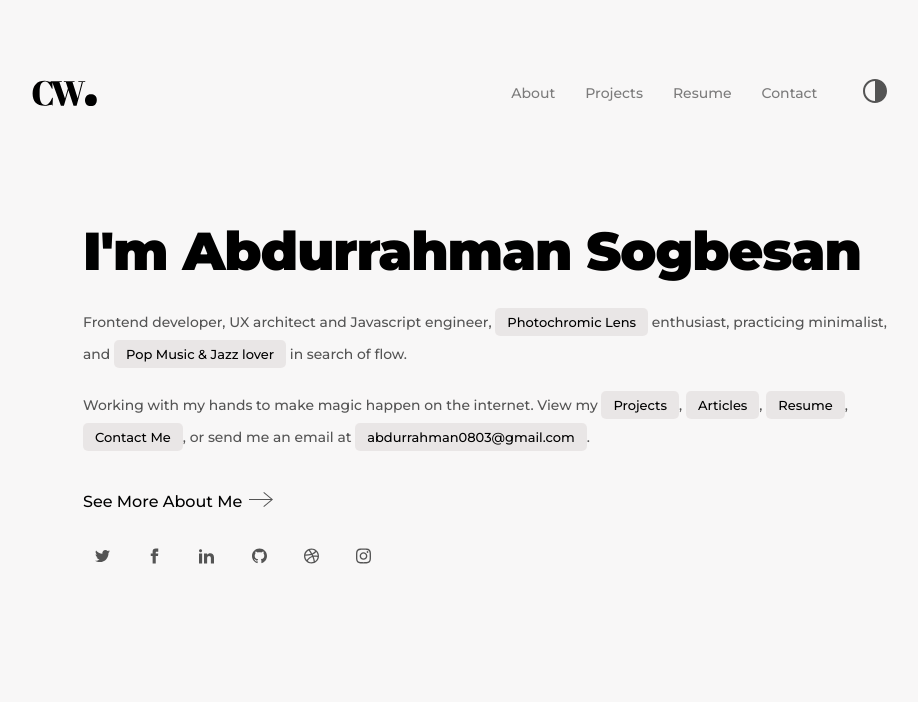
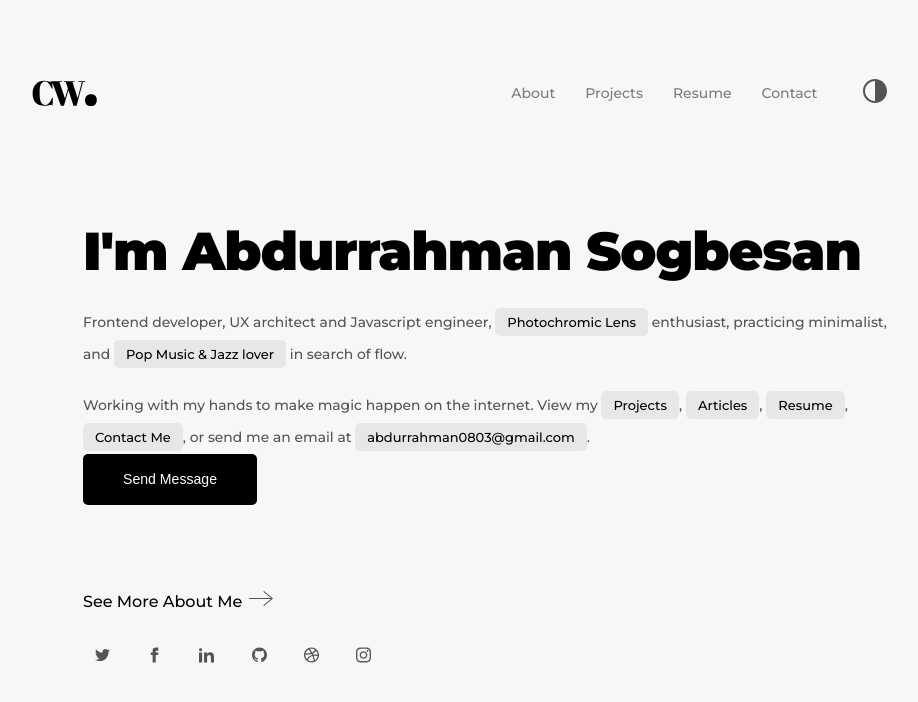
Before and after one commit to AbdurrahmanSogbesan/simple-folio, a React (Create React App) app: page / in a window 1280 px wide. Shown: the top 702 px of the page, without its empty margins (173-1091 px from the left). Built offline with nearby package versions, Linux system fonts and the light colour scheme.

Commit message:
added button component

```diff
--- /dev/null
+++ b/src/components/Button/Button.css
@@ -0,0 +1,19 @@
+button {
+  font-size: 14.1px;
+  border: none;
+  background: black;
+  padding: 15px 40px;
+  margin-bottom: 3rem;
+  border-radius: 5px;
+  color: white;
+  cursor: pointer;
+  font-weight: 500;
+  display: block;
+  transition: color 0.15s ease-in-out;
+  line-height: 1.5;
+}
+
+button:hover {
+  color: #212529;
+  text-decoration: none;
+}
--- /dev/null
+++ b/src/components/Button/index.js
@@ -0,0 +1,8 @@
+import React from "react";
+import "./Button.css";
+
+function Button({ text }) {
+  return <button type="submit">{text}</button>;
+}
+
+export default Button;
--- a/src/pages/Home/index.js
+++ b/src/pages/Home/index.js
@@ -1,5 +1,6 @@
 import React from "react";
 import BaseText from "../../components/BaseText";
+import Button from "../../components/Button";
 import Footer from "../../components/Footer";
 import H1 from "../../components/H1";
 import Header from "../../components/Header";
@@ -32,6 +33,7 @@ function Home() {
           <BaseText text=", or send me an email at " />
           <Label text="abdurrahman0803@gmail.com" />
           <BaseText text="." />
+          <Button text="Send Message" />
         </span>
         <Footer linkText="See More About Me" />
       </div>
```
